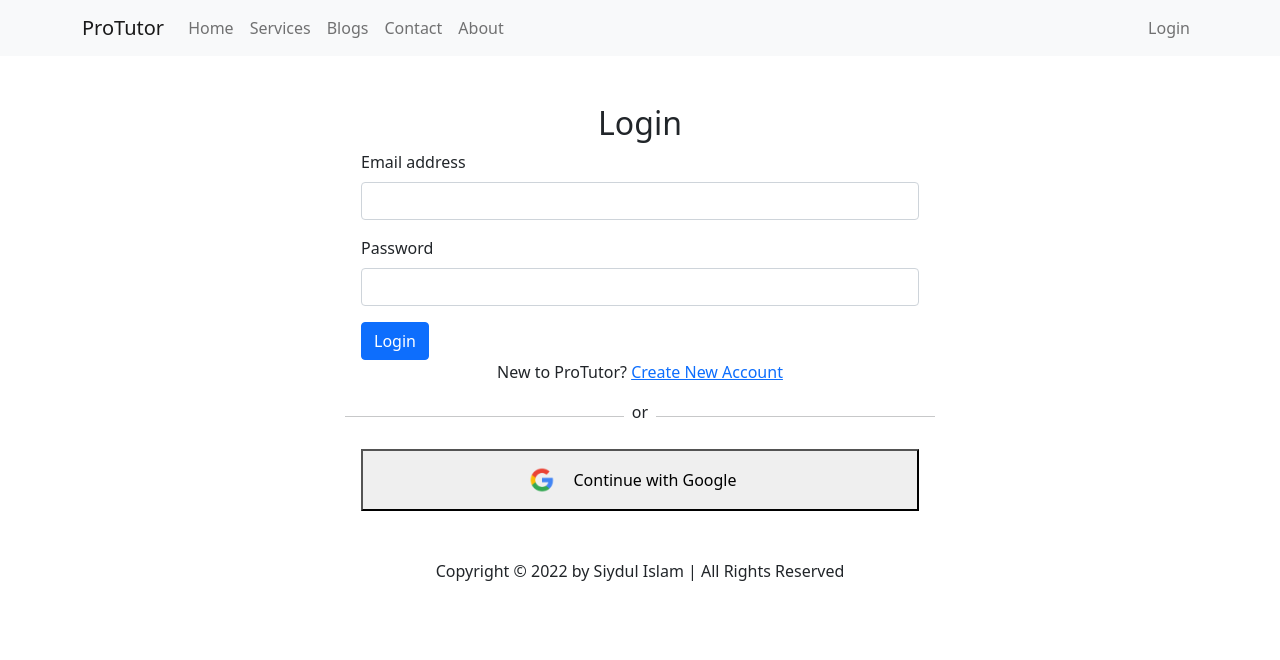
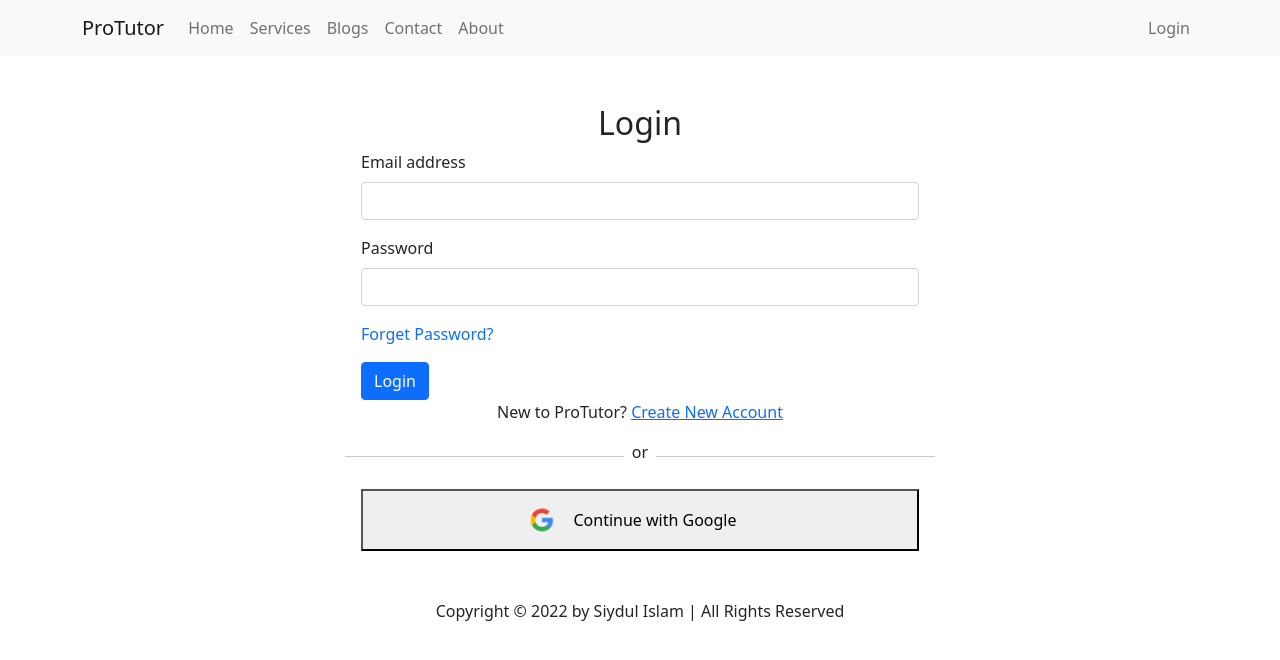
Before and after one commit to Siydulislam/pro-tutor-client, a React (Create React App) app: page /login in a window 1280 px wide. Shown: the top 660 px of the page. Built offline with nearby package versions, Linux system fonts and the light colour scheme; no server answers.

Commit message:
email verication and password reset done

```diff
--- a/src/Components/Auth/Login/Login.js
+++ b/src/Components/Auth/Login/Login.js
@@ -1,4 +1,4 @@
-import { GoogleAuthProvider, signInWithEmailAndPassword, signInWithPopup } from 'firebase/auth';
+import { GoogleAuthProvider, sendPasswordResetEmail, signInWithEmailAndPassword, signInWithPopup } from 'firebase/auth';
 import React, { useState } from 'react';
 import toast from 'react-hot-toast';
 import { Link, useNavigate } from 'react-router-dom';
@@ -71,6 +71,13 @@
         }
     };
 
+    const handlePasswordReset = () => {
+        sendPasswordResetEmail(auth, email)
+            .then(() => {
+                toast.success("Password reset email sent", { id: "error" });
+            })
+    }
+
     return (
         <div className="container mt-5">
             <h2 className="text-center">Login</h2>
@@ -89,6 +96,7 @@
                 {password.error && (
                     <p className="text-danger">{password.error}</p>
                 )}
+                <p onClick={handlePasswordReset} className="text-primary mb-3" style={{ cursor: "pointer", display: "block", border: "none" }}>Forget Password?</p>
                 <button type="submit" className="btn btn-primary">Login</button>
             </form>
             <p className="text-center">New to ProTutor? <Link to="/signup">Create New Account</Link></p>
--- a/src/Components/Auth/Signup/Signup.js
+++ b/src/Components/Auth/Signup/Signup.js
@@ -1,7 +1,7 @@
 import React, { useState } from 'react';
 import { Link, useNavigate } from 'react-router-dom';
 import googleLogo from '../../../Assets/images/google-logo.png';
-import { createUserWithEmailAndPassword, GoogleAuthProvider, signInWithPopup } from "firebase/auth";
+import { createUserWithEmailAndPassword, GoogleAuthProvider, sendEmailVerification, signInWithPopup } from "firebase/auth";
 import { auth } from '../../../Firebase/Firebase.init';
 import toast from 'react-hot-toast';
 
@@ -64,6 +64,13 @@
         }
     };
 
+    const verifyEmail = () => {
+        sendEmailVerification(auth.currentUser)
+            .then(() => {
+                toast.success("Verify your email", { id: "send" });
+            })
+    }
+
     const handleSignup = (event) => {
         event.preventDefault();
         if (email.value === "") {
@@ -82,6 +89,7 @@
             createUserWithEmailAndPassword(auth, email.value, password.value)
                 .then((userCredential) => {
                     const user = userCredential.user;
+                    verifyEmail();
                     toast.success("Account created successfully", { id: "created" });
                     navigate("/checkout");
                 })
```
